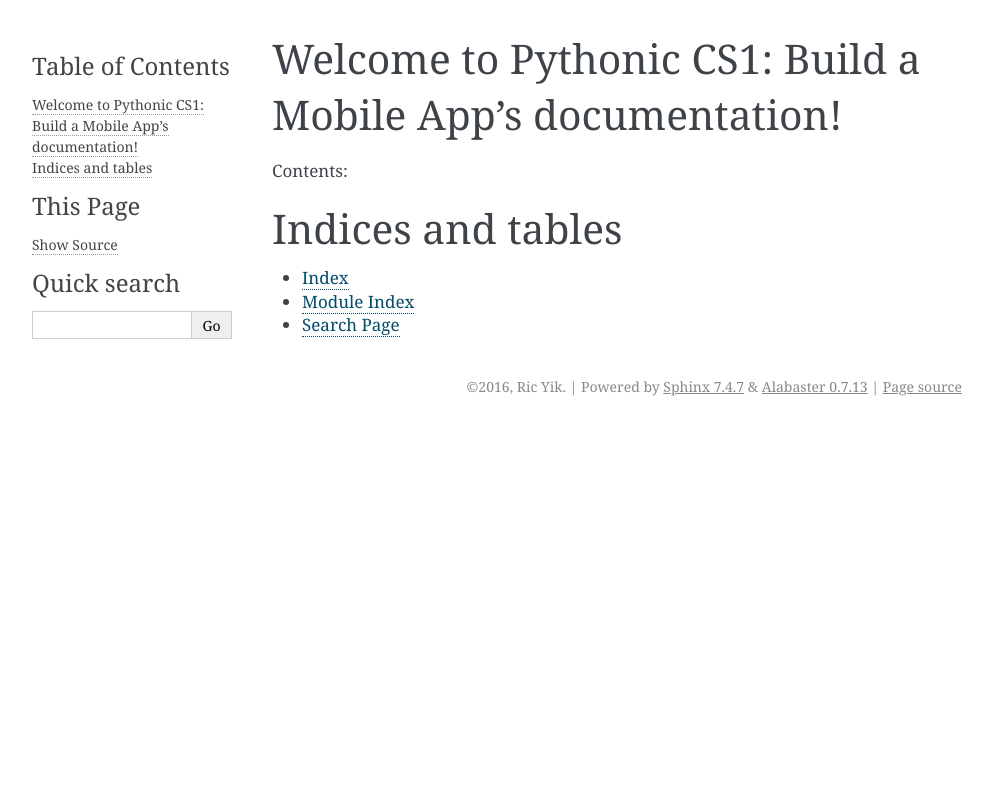
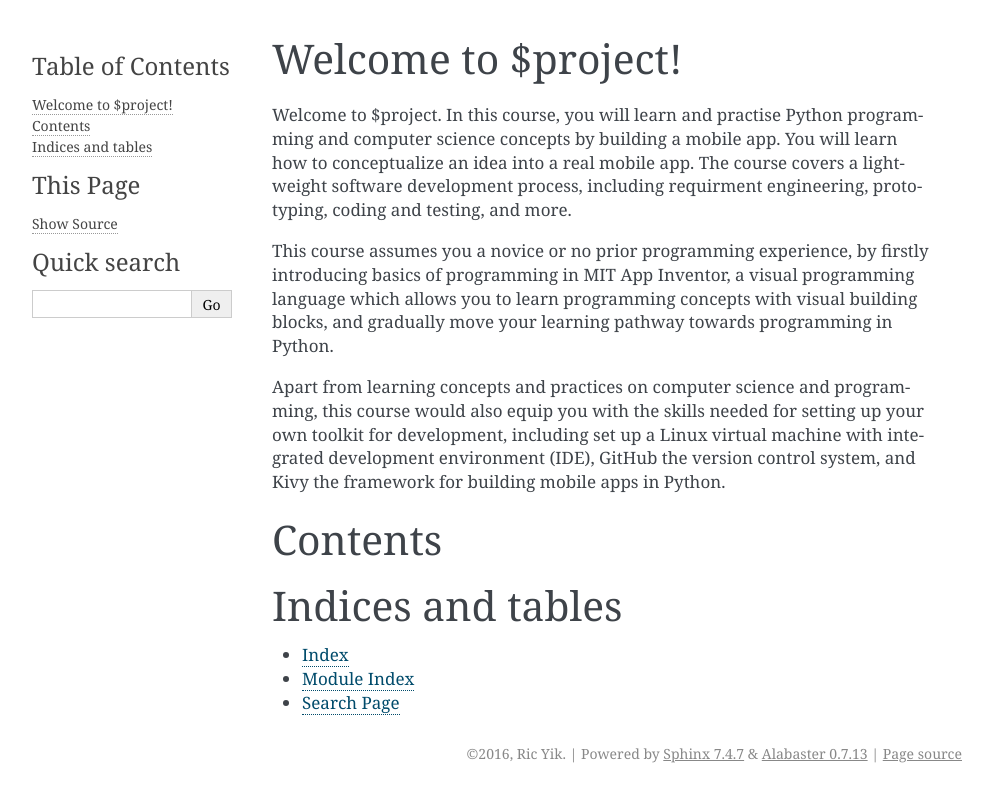
Before and after one commit to Aashritha27/mobileapp.course, a Sphinx documentation site: the page built from docs/index.rst, in a window 1280 px wide. Shown: the top 802 px of the page, without its empty margins (148-1141 px from the left). Built offline with Sphinx 7.4.7, drawn with Linux system fonts in a browser that asks for light colours.

Commit message:
Edited index.rst

```diff
--- a/docs/index.rst
+++ b/docs/index.rst
@@ -3,15 +3,20 @@
    You can adapt this file completely to your liking, but it should at least
    contain the root `toctree` directive.
 
-Welcome to Pythonic CS1: Build a Mobile App's documentation!
-============================================================
+Welcome to $project!
+====================
 
-Contents:
+Welcome to $project. In this course, you will learn and practise Python programming and computer science concepts by building a mobile app. You will learn how to conceptualize an idea into a real mobile app. The course covers a light-weight software development process, including requirment engineering, prototyping, coding and testing, and more.
+
+This course assumes you a novice or no prior programming experience, by firstly introducing basics of programming in MIT App Inventor, a visual programming language which allows you to learn programming concepts with visual building blocks, and gradually move your learning pathway towards programming in Python.
+
+Apart from learning concepts and practices on computer science and programming, this course would also equip you with the skills needed for setting up your own toolkit for development, including set up a Linux virtual machine with integrated development environment (IDE), GitHub the version control system, and Kivy the framework for building mobile apps in Python.
+
+Contents
+========
 
 .. toctree::
    :maxdepth: 2
-
-
 
 Indices and tables
 ==================
```
